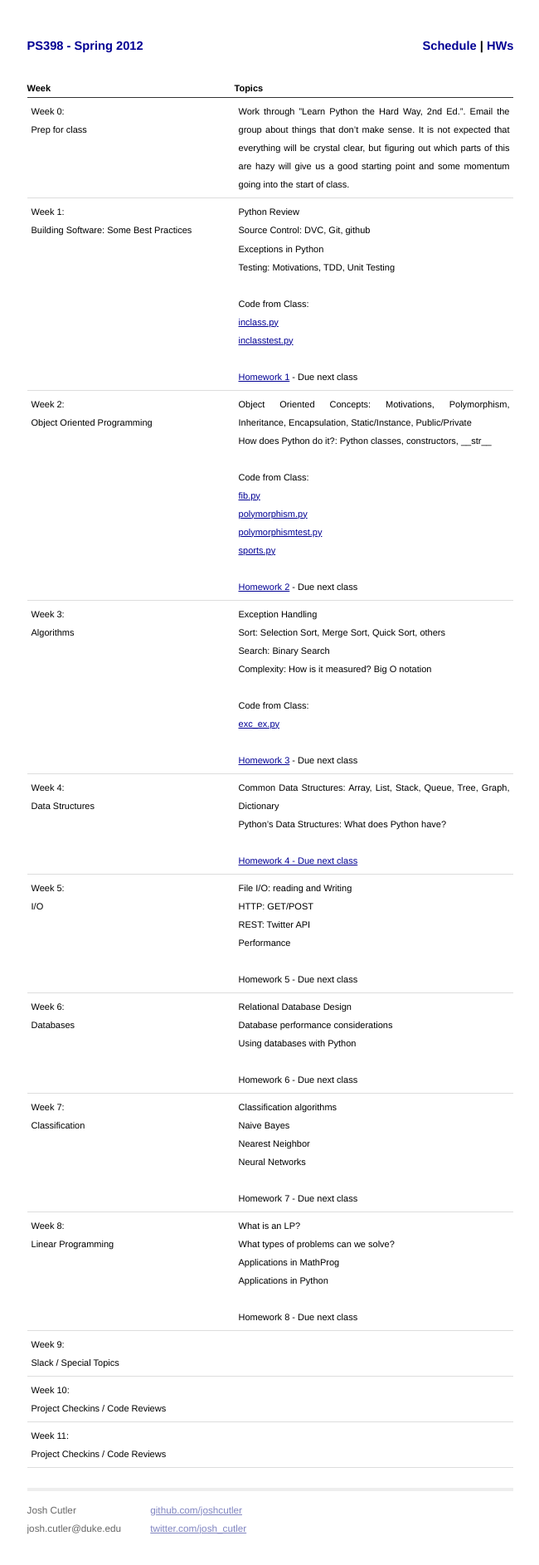
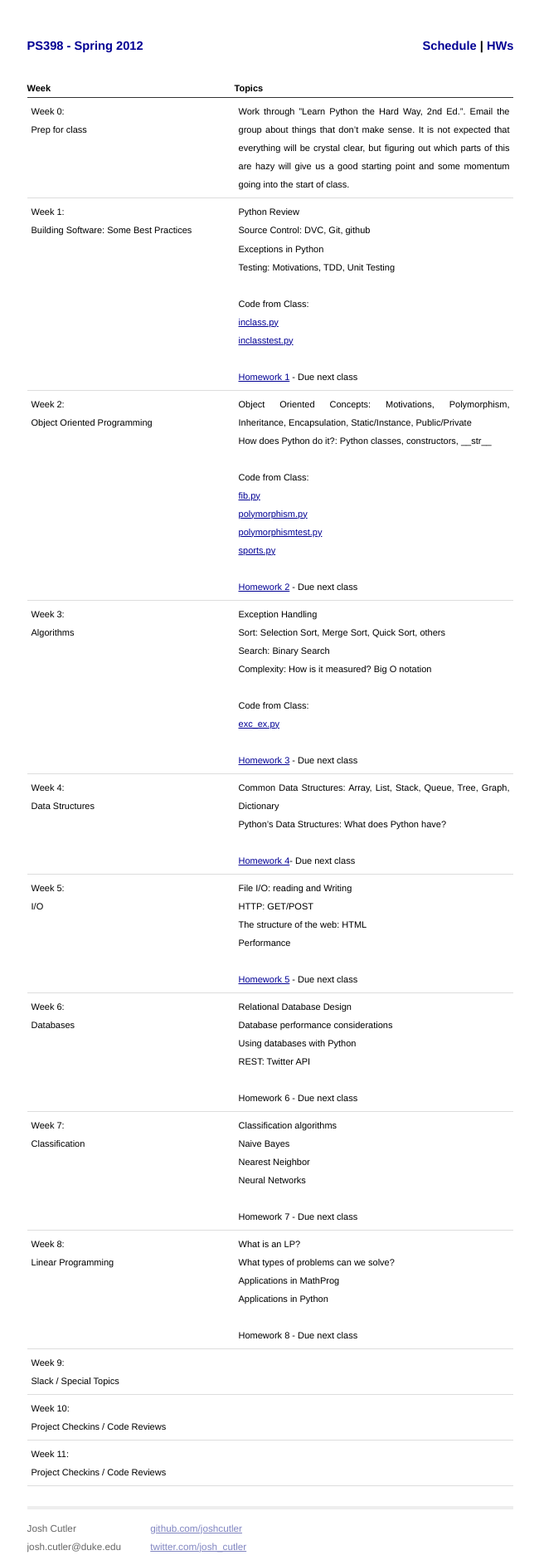
Before and after one commit to joshcutler/PS398, a Jekyll site: the page built from schedule.html, in a window 1280 px wide. Shown: the whole page at 83% size, without its empty margins (314-964 px from the left). Built offline with Jekyll 4.4.1, drawn with Linux system fonts in a browser that asks for light colours; before the commit the page ends 1864 px from its top, so only the background shows below that.

Commit message:
Added HW5

```diff
--- a/schedule.html
+++ b/schedule.html
@@ -111,7 +111,7 @@ header: PS398
         <br />
         Python’s Data Structures: What does Python have?
         <br /><br />
-        <a href='./assets/HW3.pdf'>Homework 4 - Due next class</a>
+        <a href='./assets/HW4.pdf'>Homework 4</a>- Due next class
       </td>
     </tr>
 
@@ -126,11 +126,11 @@ header: PS398
         <br />
         HTTP: GET/POST
         <br />
-        REST: Twitter API
+        The structure of the web: HTML
         <br />
         Performance
         <br /><br />
-        Homework 5 - Due next class
+        <a href='./assets/HW5.pdf'>Homework 5</a> - Due next class
       </td>
     </tr>
 
```
Also changed, not shown: other parts of schedule.html (+2 -0 lines), homeworks.md (+1 -1 lines), 1 other file.
